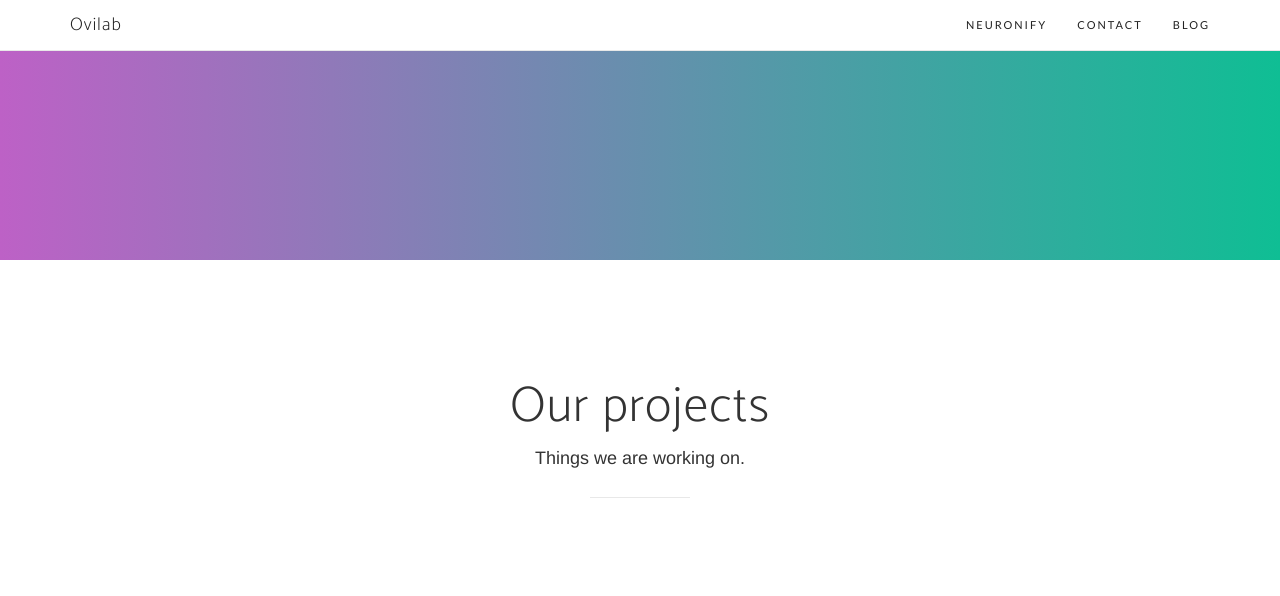
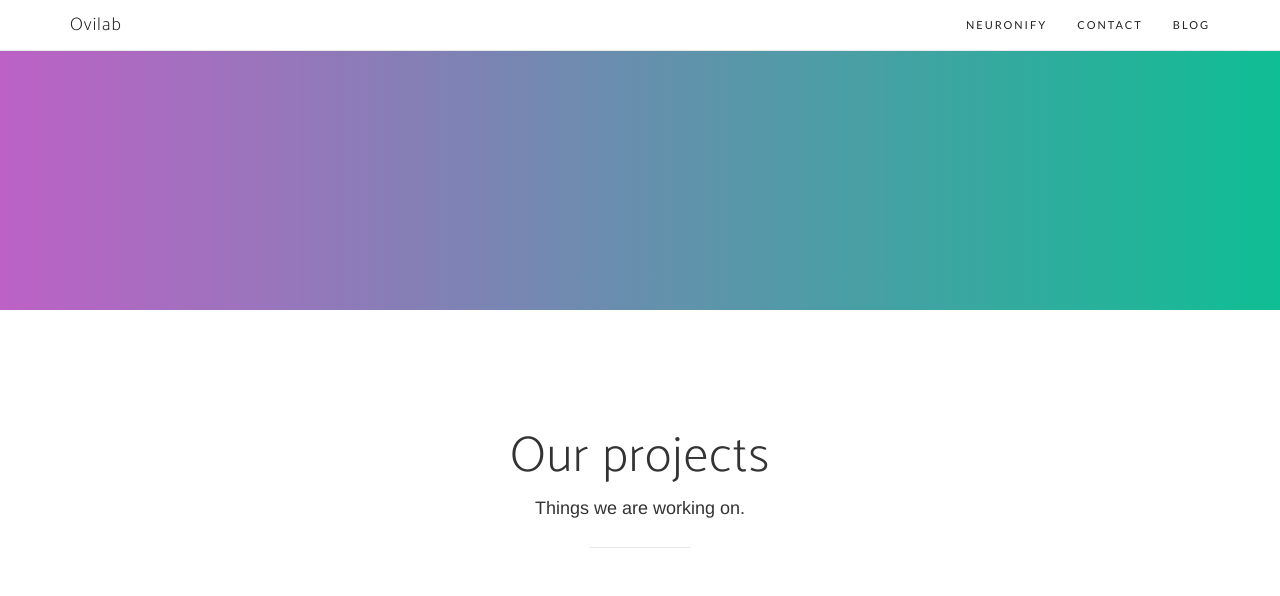
Before and after one commit to ovilab/ovilab.github.io, a Jekyll site: the page built from index.html, in a window 1280 px wide and 1400 px high, scrolled down 490 px. Shown: the top 596 px of the window. Built offline with Jekyll 4.4.1, drawn with Linux system fonts in a browser that asks for light colours; nearby versions of some CDN libraries; some web fonts are replaced; the list of posts is cut into pages by our own code; grey boxes are pictures that could not be loaded.

Commit message:
Higher header

```diff
--- a/_sass/_base.scss
+++ b/_sass/_base.scss
@@ -248,7 +248,7 @@ header {
 
 @media (min-width: 768px) {
   header {
-    height: 75rem;
+    height: 80rem;
     // .header-content {
     //   text-align: left;
     //   padding: 0;
```
